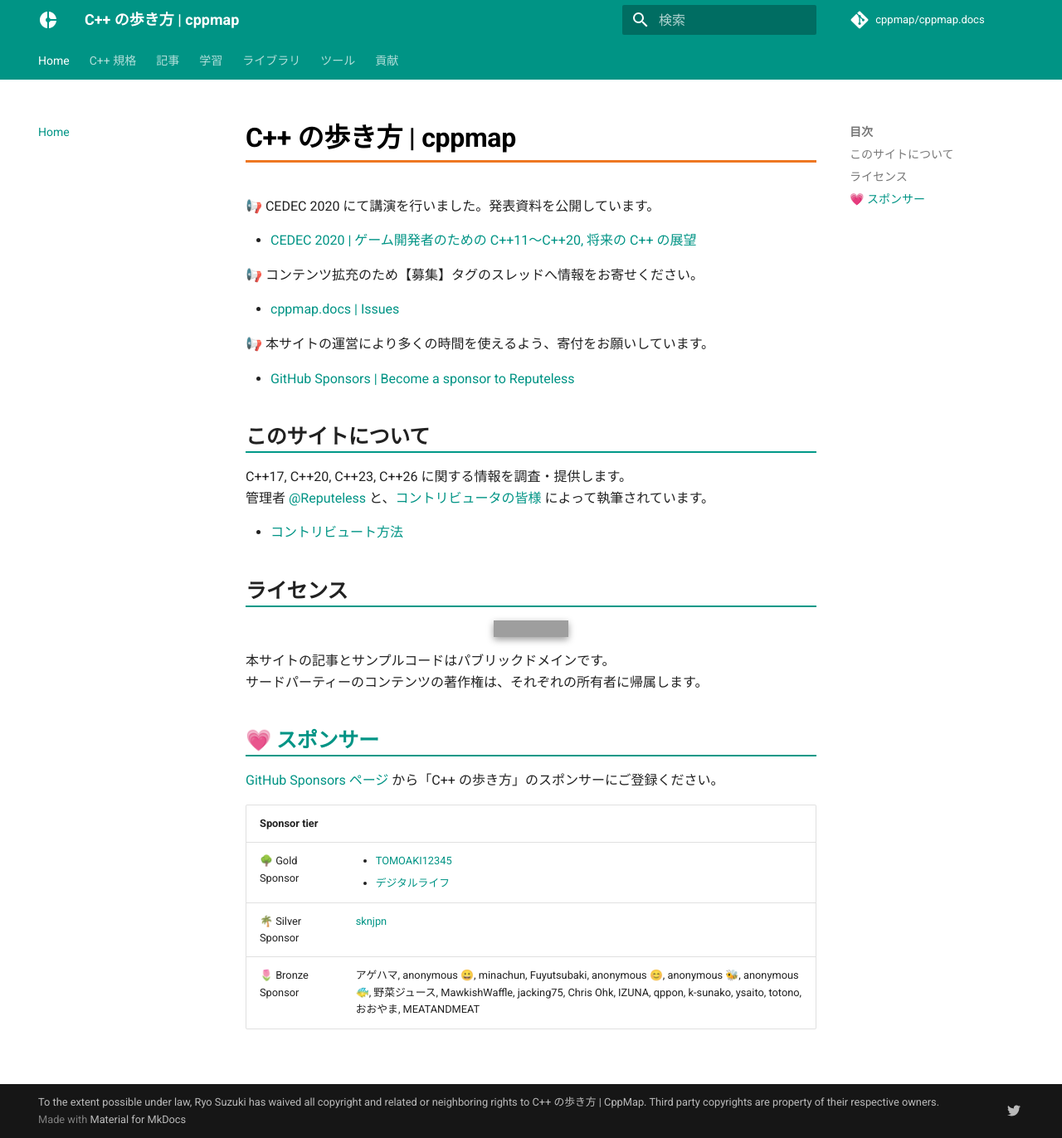
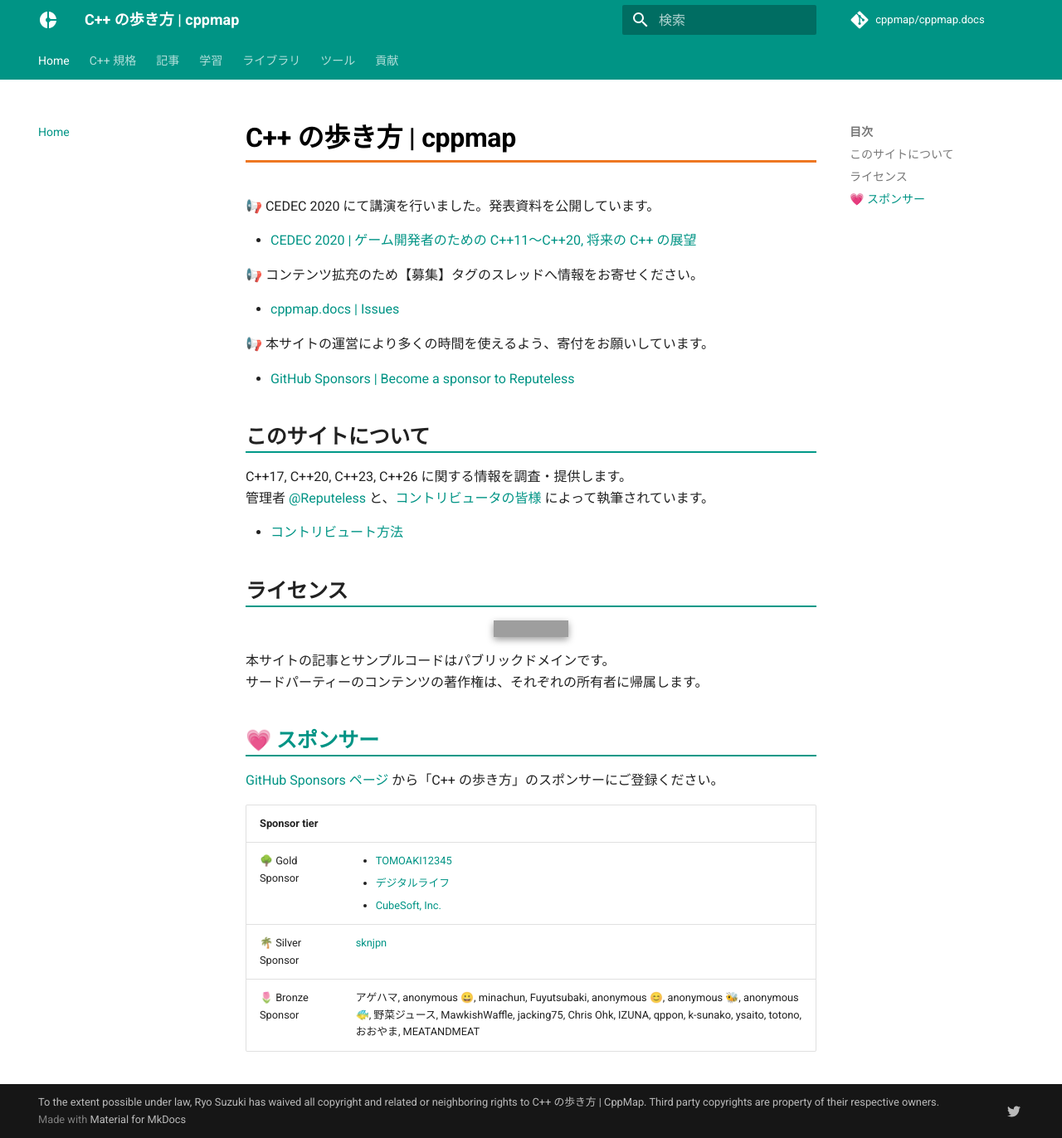
Before and after one commit to cppmap/cppmap.docs, an MkDocs documentation site: the page built from docs/index.md, in a window 1280 px wide and 1372 px high. Shown: the whole window at 83% size. Built offline with MkDocs 1.6.1 and Material for MkDocs 9.7.7, drawn with Linux system fonts in a browser that asks for light colours; nearby versions of some CDN libraries; comment, search, counter and statistics services are not loaded; grey boxes are pictures that could not be loaded.

Commit message:
Update index.md

```diff
--- a/docs/index.md
+++ b/docs/index.md
@@ -30,6 +30,6 @@
 
 |Sponsor tier| |
 |--|--|
-|🌳 Gold Sponsor |<ul><li>[TOMOAKI12345](https://github.com/TOMOAKI12345)</li><li>[デジタルライフ](https://lifedigitalwiki.org/ja/)</li></ul>|
+|🌳 Gold Sponsor |<ul><li>[TOMOAKI12345](https://github.com/TOMOAKI12345)</li><li>[デジタルライフ](https://lifedigitalwiki.org/ja/)</li><li>[CubeSoft, Inc.](https://www.cube-soft.jp/)</li></ul>|
 |🌴 Silver Sponsor |[sknjpn](https://twitter.com/sknjpn)|
 |🌷 Bronze Sponsor |アゲハマ, anonymous 😀, minachun, Fuyutsubaki, anonymous 😊, anonymous 🐝, anonymous 🐠, 野菜ジュース, MawkishWaffle, jacking75, Chris Ohk, IZUNA, qppon, k-sunako, ysaito, totono, おおやま, MEATANDMEAT|
```
